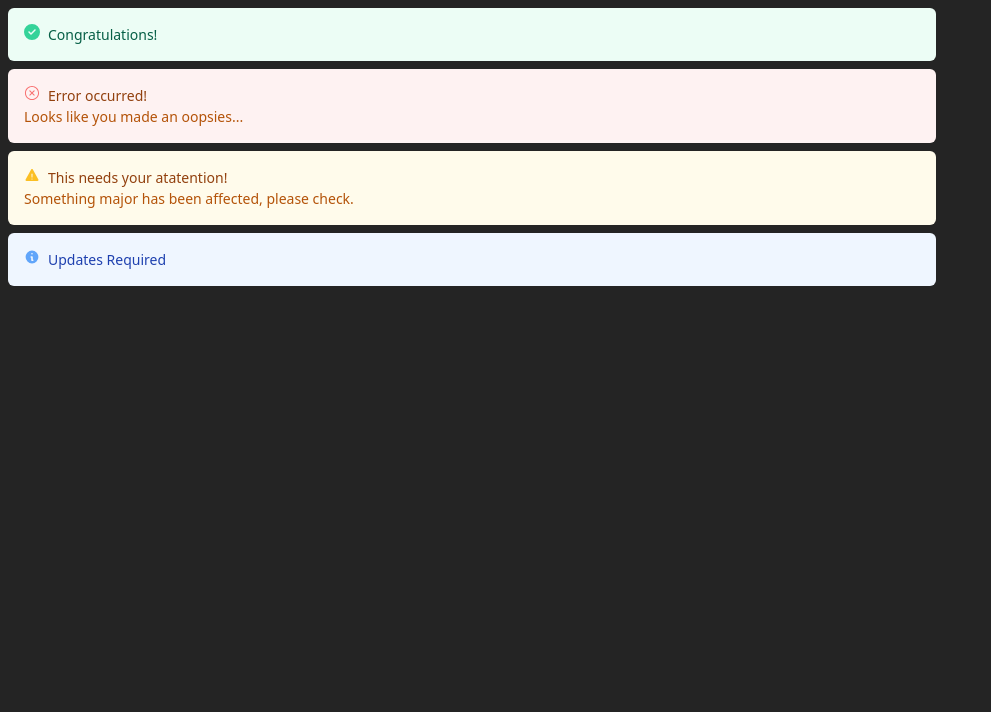
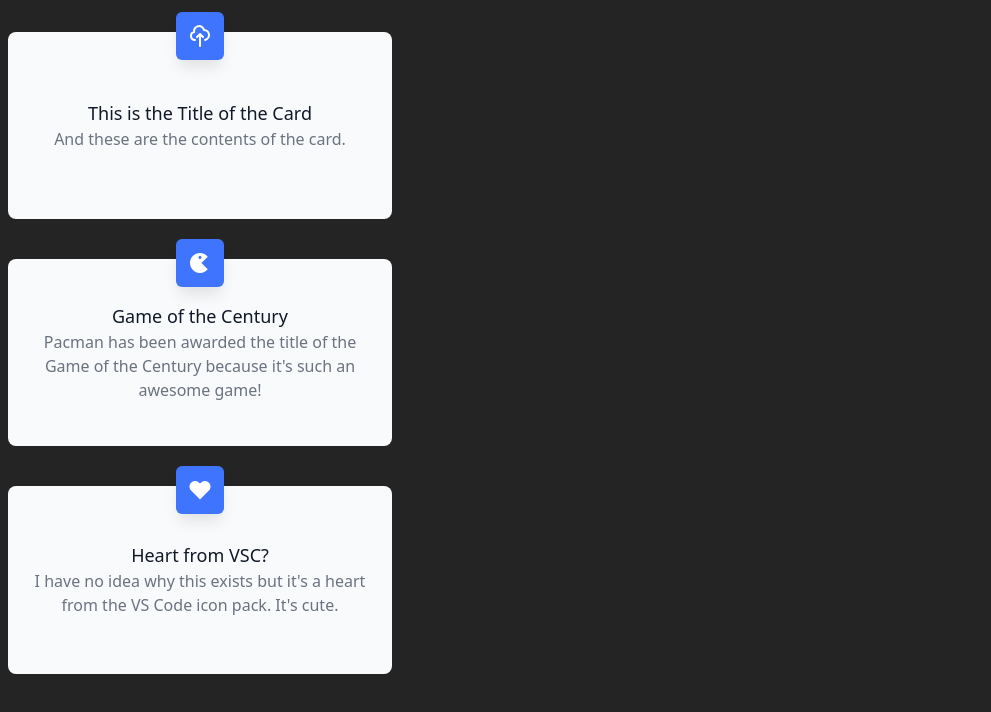
Before and after one commit to ppl-call-me-tima/components-library, a React (Vite) app: page / in a window 1280 px wide. Shown: the top 712 px of the page, without its empty margins (0-991 px from the left). Built offline with nearby package versions, Linux system fonts and the light colour scheme.

Commit message:
Add Card component

```diff
--- a/App.jsx
+++ b/App.jsx
@@ -1,39 +1,29 @@
-import Banner from "./components/Banner/index"
+import { HiOutlineCloudUpload } from "react-icons/hi";
+import { RiGameFill } from "react-icons/ri";
+import { VscHeartFilled } from "react-icons/vsc";
+
+import Card from "./components/Card/index"
 
 export default function App() {
   return (
     <>
-      <Banner type="congratulate">
-        <Banner.TitleBar>
-          Congratulations!
-        </Banner.TitleBar>
-      </Banner>
+      <Card>
+        <Card.Icon><HiOutlineCloudUpload /></Card.Icon>
+        <Card.Title>This is the Title of the Card</Card.Title>
+        <Card.Content>And these are the contents of the card.</Card.Content>
+      </Card>
 
-      <Banner type="error">
-        <Banner.TitleBar>
-          Error occurred!
-        </Banner.TitleBar>
+      <Card>
+        <Card.Icon><RiGameFill /></Card.Icon>
+        <Card.Title>Game of the Century</Card.Title>
+        <Card.Content>Pacman has been awarded the title of the Game of the Century because it's such an awesome game!</Card.Content>
+      </Card>
 
-        <Banner.Content>
-          Looks like you made an oopsies...
-        </Banner.Content>
-      </Banner>
-
-      <Banner type="attention">
-        <Banner.TitleBar>
-          This needs your atatention!
-        </Banner.TitleBar>
-
-        <Banner.Content>
-          Something major has been affected, please check.
-        </Banner.Content>
-      </Banner>
-
-      <Banner type="update">
-        <Banner.TitleBar>
-          Updates Required
-        </Banner.TitleBar>
-      </Banner>
+      <Card>
+        <Card.Icon><VscHeartFilled /></Card.Icon>
+        <Card.Title>Heart from VSC?</Card.Title>
+        <Card.Content>I have no idea why this exists but it's a heart from the VS Code icon pack. It's cute.</Card.Content>
+      </Card>
     </>
   )
 }
--- /dev/null
+++ b/components/Card/Card.jsx
@@ -0,0 +1,22 @@
+export default function Card({ children }) {
+  // TODO: hover shadows
+
+  function handleMouseEnter(e) {
+    console.log("enter")
+  }
+
+  function handleMouseLeave(e) {
+    console.log("leave")
+  }
+
+  return (
+    <div className="card-outer">
+      <div className="card-empty"></div>
+      <div
+        className="card-inner"
+        onMouseEnter={handleMouseEnter}
+        onMouseLeave={handleMouseLeave}
+      >{children}</div>
+    </div>
+  )
+}
--- /dev/null
+++ b/components/Card/Content.jsx
@@ -0,0 +1,5 @@
+export default function Content({ children }) {
+  return (
+    <div className="card-content">{children}</div>
+  )
+}
--- /dev/null
+++ b/components/Card/Icon.jsx
@@ -0,0 +1,9 @@
+import React from "react"
+
+export default function Icon({ children }) {
+  return (
+    React.Children.map(children, (child) => {
+      return React.cloneElement(child, {className: "card-icon"})
+    })
+  )
+}
--- /dev/null
+++ b/components/Card/Title.jsx
@@ -0,0 +1,5 @@
+export default function Title({ children }) {
+  return (
+    <div className="card-title">{children}</div>
+  )
+}
--- /dev/null
+++ b/components/Card/index.jsx
@@ -0,0 +1,10 @@
+import Card from "./Card";
+import Icon from "./Icon";
+import Title from "./Title";
+import Content from "./Content";
+
+Card.Icon = Icon
+Card.Title = Title
+Card.Content = Content
+
+export default Card
--- a/index.css
+++ b/index.css
@@ -15,6 +15,7 @@ body {
   min-height: 100vh;
 }
 
+/* BADGE */
 .badge {
   text-align: center;
   width: 4rem;
@@ -156,3 +157,54 @@ body {
 .content-update {
   color: #1C51B9;
 }
+
+/* CARD */
+.card-outer {
+  width: 24rem;
+  min-height: 13rem;
+  margin-bottom: 1rem;
+}
+
+.card-empty {
+  height: 1.5rem;
+}
+
+.card-inner {
+  position: relative;
+  display: flex;
+  flex-direction: column;
+  align-items: center;
+  justify-content: center;
+
+  padding: 0.1rem 1.5rem;
+  min-height: 11.5rem;
+  background-color: #F9FAFB;
+  border-radius: 0.5rem;
+}
+
+.card-icon {
+  z-index: 1;
+  position: absolute;
+  top: -1.25rem;
+  padding: 0.75rem;
+  height: 1.5rem;
+  width: 1.5rem;
+  color: white;
+  background-color: #3F75FE;
+  border-radius: 0.375rem;
+  box-shadow: 0px 4px 6px -2px #0000000D;
+  box-shadow: 0px 10px 15px -3px #0000001A;
+}
+
+.card-title {
+  color: #111827;
+  font-weight: 500;
+  font-size: 1.125rem;
+}
+
+.card-content {
+  color: #6B7280;
+  font-weight: 400;
+  font-size: 1rem;
+  text-align: center;
+}
```
